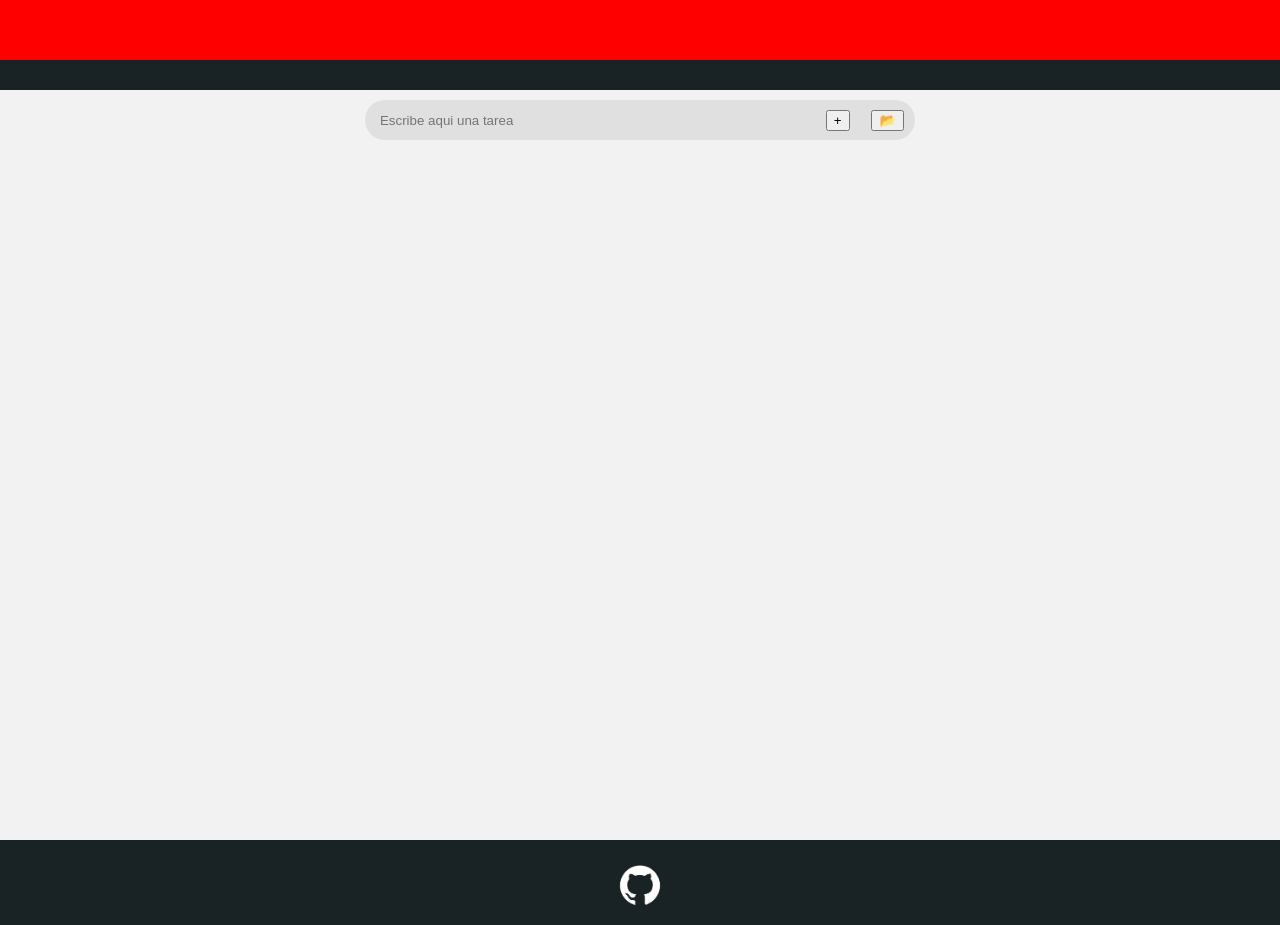
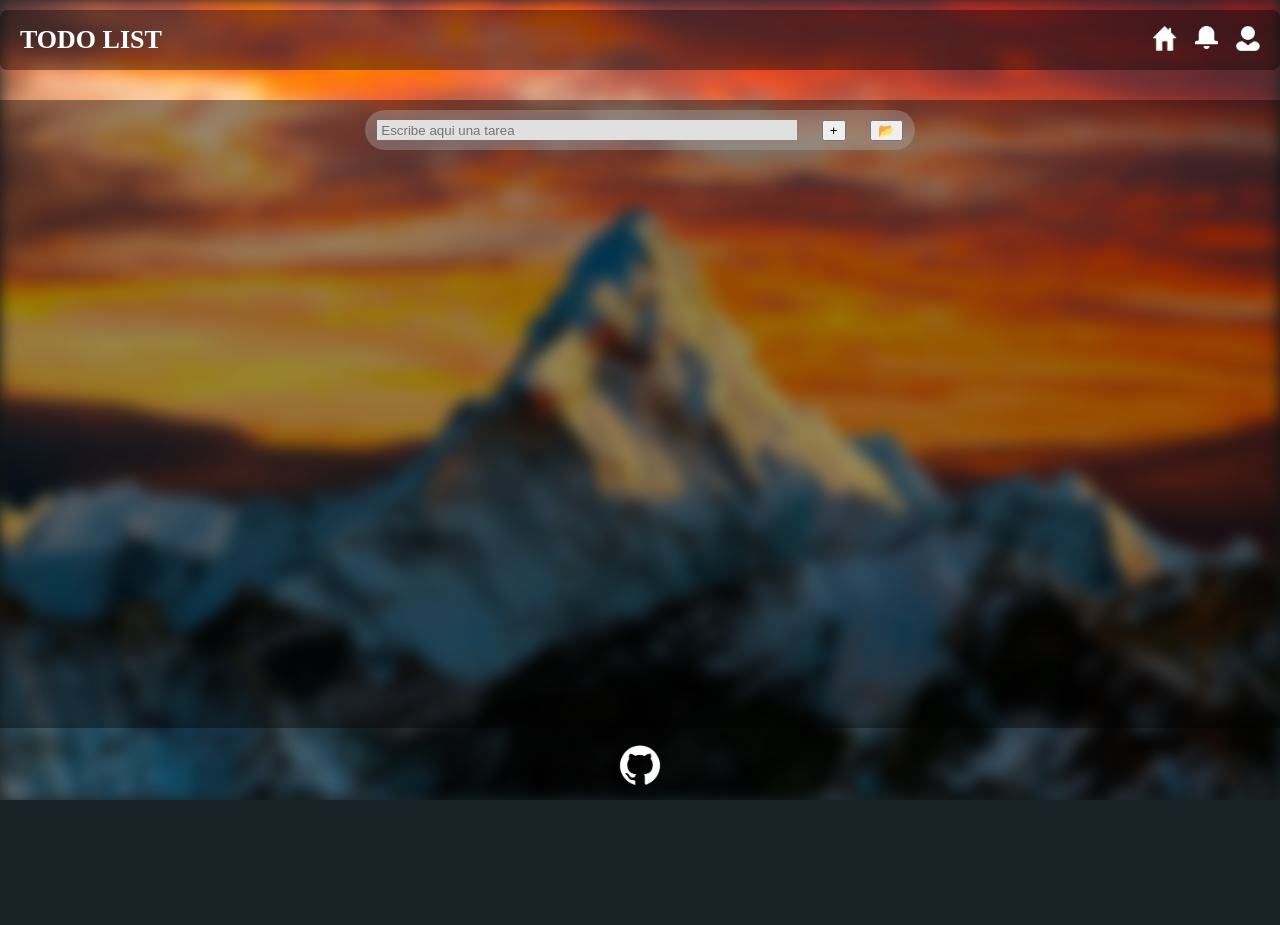
Before and after one commit to santiagodelpercioR/To-do-list, a plain HTML site: page index.html in a window 1280 px wide. Shown: the top 925 px of the page. After the commit the page ends 800 px from the top, so only its background shows below. Drawn offline with Linux system fonts and the light colour scheme.

Commit message:
Cambio de disenio. Imagen y blurreado

```diff
--- a/index.html
+++ b/index.html
@@ -7,8 +7,16 @@
     <link rel="stylesheet" href="style.css">
 </head>
 <body>
+    <div class="background"></div>
 
-    <header></header>
+    <header>
+        <h1>TODO LIST</h1>
+        <div class="header-things">
+            <div><a href=""><img src="images/home.png" alt="" id ="homeimg"></div></a>
+            <div><a href=""><img src="images/notification.png" alt="" id="notiimg"></a></div>
+            <div><a href=""><img src="images/profile.png" alt="" id="profileimg"></a></div>
+        </div>
+    </header>
 
     <div class="container">
         <div class="barraTareas">
@@ -21,7 +29,7 @@
         </div>
     </div>
 
-    <footer><img src="images/git.png" alt=""></footer>
+    <footer><a href="https://github.com/santiagodelpercioR" target=”_blank”><img src="images/git.png" alt=""></a></footer>
 
 
     <script src="script.js"></script>
--- a/script.js
+++ b/script.js
@@ -6,10 +6,12 @@ const contenedor = document.querySelector(".container");
 const seccionCarpetas = document.querySelector(".carpetas");
 const lista = document.createElement("ul");
 
+seccionCarpetas.appendChild(lista);
+
 let cantFolders = 0;
 
 addTaskButton.addEventListener("click", addTask);
-addFolderButton.addEventListener("click", addFolder);
+//addFolderButton.addEventListener("click", addFolder);
 
 function addTask(){
     let taskValue = input.value;
@@ -17,10 +19,6 @@ function addTask(){
 
     input.value = '';
 
-    if(cantFolders < 1){
-        alert("no hay carpetas");
-    }
-    else {
     const task = document.createElement("li");
     const span = document.createElement("span");
     const deleteButton = document.createElement("button");
@@ -37,7 +35,7 @@ function addTask(){
     deleteButton.addEventListener("click", () => {
         lista.removeChild(task);
     });
-    }
+
     input.focus();
 
 }
--- a/style.css
+++ b/style.css
@@ -1,3 +1,28 @@
+body,html{
+    height: 100%;
+    margin: 0;
+    padding: 0;
+}
+
+*{
+    box-sizing: border-box;
+}
+
+.background{
+    background-image: url("images/background.jpg");
+    filter: blur(8px);
+    -webkit-filter: blur(8px);
+    position:absolute;
+    top: 0;
+    left: 0;
+    width: 100%;
+    height: 100%;
+    background-position: center;
+    background-repeat: no-repeat;
+    background-size: cover;
+    z-index: -1;
+}
+
 body{
     display: flex;
     flex-direction: column;
@@ -8,14 +33,41 @@ body{
 }
 
 header {
+    margin-top: 10px;
+    border-radius: 7px;
     display: flex;
     justify-content: space-between;
-    background-color: red;
+    background-color: rgba(0,0,0, 0.4);
     width: 100%;
     max-width: 1650px;
     font-size: 13px;
     align-items: center;
-    height: 60px;
+    height: 100%;
+    max-height: 60px;
+    z-index: 1;
+}
+
+header h1 {
+    margin-left: 20px;
+    color: rgb(255, 255, 255);
+}
+
+.header-things {
+    margin-right: 20px;
+    display: flex;
+    gap: 18px;
+}
+
+#homeimg {
+    height: 25px;
+}
+
+#notiimg{
+    height: 23px;
+}
+
+#profileimg{
+    height: 25px;
 }
 
 .container{
@@ -23,13 +75,14 @@ header {
     flex-direction: column;
     justify-content: center;
     align-items: center;
-    border-radius: 30px;
-    background-color: #f2f2f2;
+    border-radius: 15px;
+    background-color: rgba(0,0,0, 0.4);
     height: 750px;
     width: 100%;
     width: 1650px;
     margin-top: 30px;
     position: relative;
+    z-index: 1;
 }
 
 .barraTareas{
@@ -40,7 +93,7 @@ header {
     height: 40px;
     width: 550px;
     border-radius: 30px;
-    background-color: #e0e0e0;
+    background-color: rgba(167, 167, 167, 0.4);
     position: absolute;
     top: 0;
 }
@@ -65,7 +118,7 @@ header {
     height: 600px;
     width: 350px;
     border-radius: 30px;
-    background-color: #e0e0e0;
+    background-color: rgba(167, 167, 167, 0.4);
 }
 
 .folderTitle {
```
Also changed, not shown: images/background.jpg (added), images/home.png (added), images/notification.png (added), images/profile.jpg (added), images/profile.png (added). Lines whose indentation alone changed are shown as unchanged.
